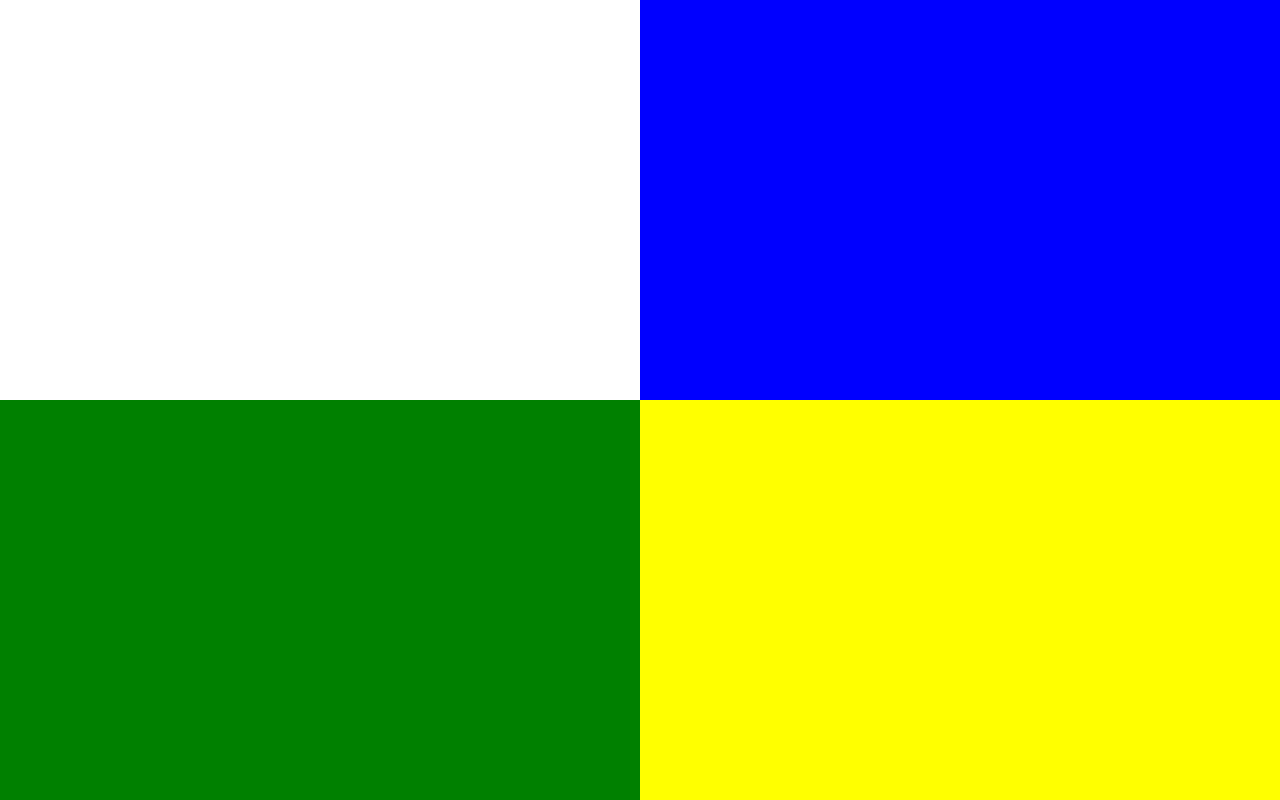
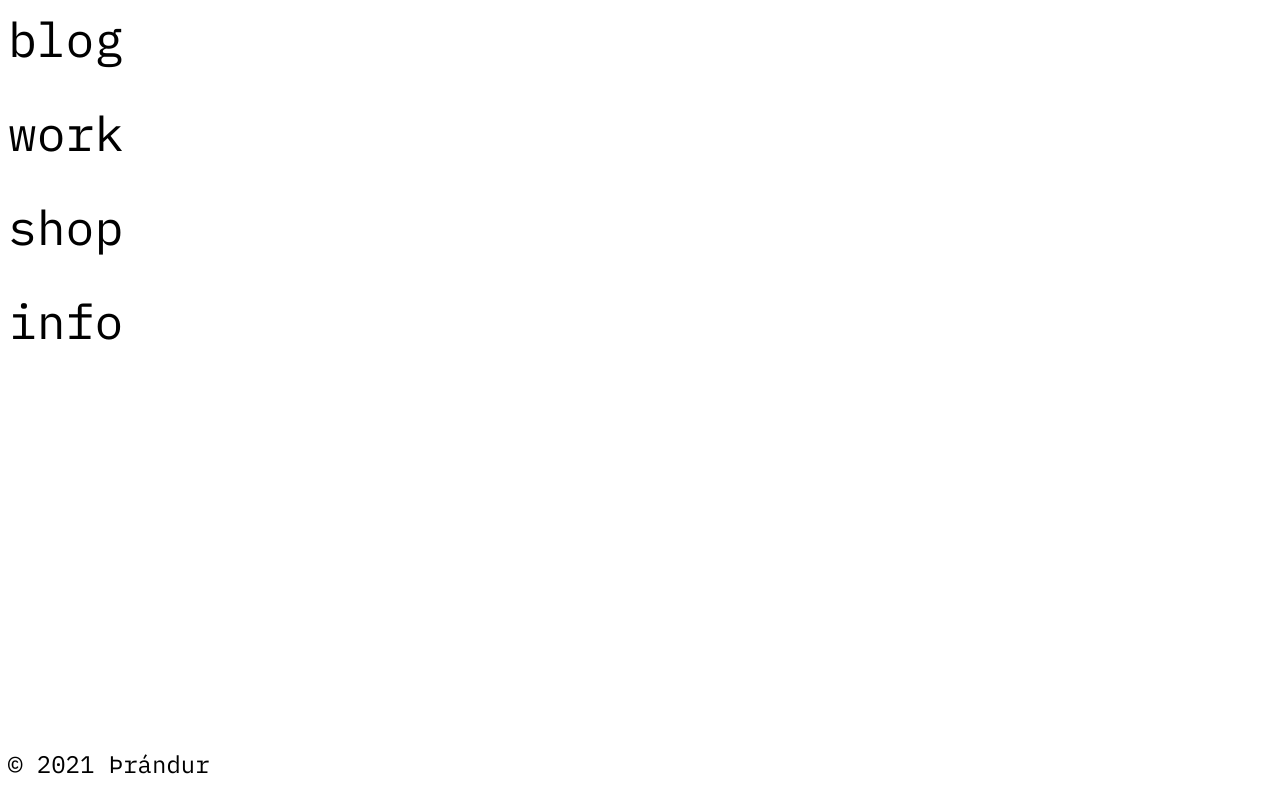
Before and after one commit to thrandurorriolason/thrandur, a plain HTML site: page index.html in a window 1280 px wide. Drawn offline with Linux system fonts and the light colour scheme.

Commit message:
Update index.html

```diff
--- a/index.html
+++ b/index.html
@@ -1,24 +1,32 @@
-<!DOCTYPE html>
-<html lang="en">
-    <head>
-        <meta charset="utf-8" />
-        <meta name="viewport" content="width=device, initial-scale=1.0" />
-        <meta http-equiv="X-UA-Compatible" content="IE=edge" />
-        <link rel="stylesheet" href="./styles/style.css">
-        <title>Þrándur11</title>
-    </head>
-    <body>
-        <div class="blog">
+<head>
+    <link rel="preconnect" href="https://fonts.googleapis.com">
+    <link rel="preconnect" href="https://fonts.gstatic.com" crossorigin>
+    <link href="https://fonts.googleapis.com/css2?family=IBM+Plex+Mono&display=swap" rel="stylesheet">
+</head>
 
-        </div>
-        <div class="shop">
+<style>
+    h1{
+        font-family: 'IBM Plex Mono', monospace;
+        font-weight: 500;
+        font-size: 3em;
+        /*color: #C6C6C6;*/
+    }
+    h2{
+        font-family: 'IBM Plex Mono', monospace;
+        font-weight: 500;
+        position: fixed;
+        bottom: 0;
+    }
+    a{
+        text-decoration: none;
+        color: #000000;
+    }
+</style>
 
-        </div>
-        <div class="work">
 
-        </div>
-        <div class="info">
+<h1><a href="blog.html">blog</a></h1>
+<h1><a href="work.html">work</a></h1>
+<h1><a href="shop.html">shop</a></h1>
+<h1><a href="info.html">info</a></h1>
 
-        </div>
-    </body>
-</html>
+<h2> © 2021 Þrándur</h2>
```
